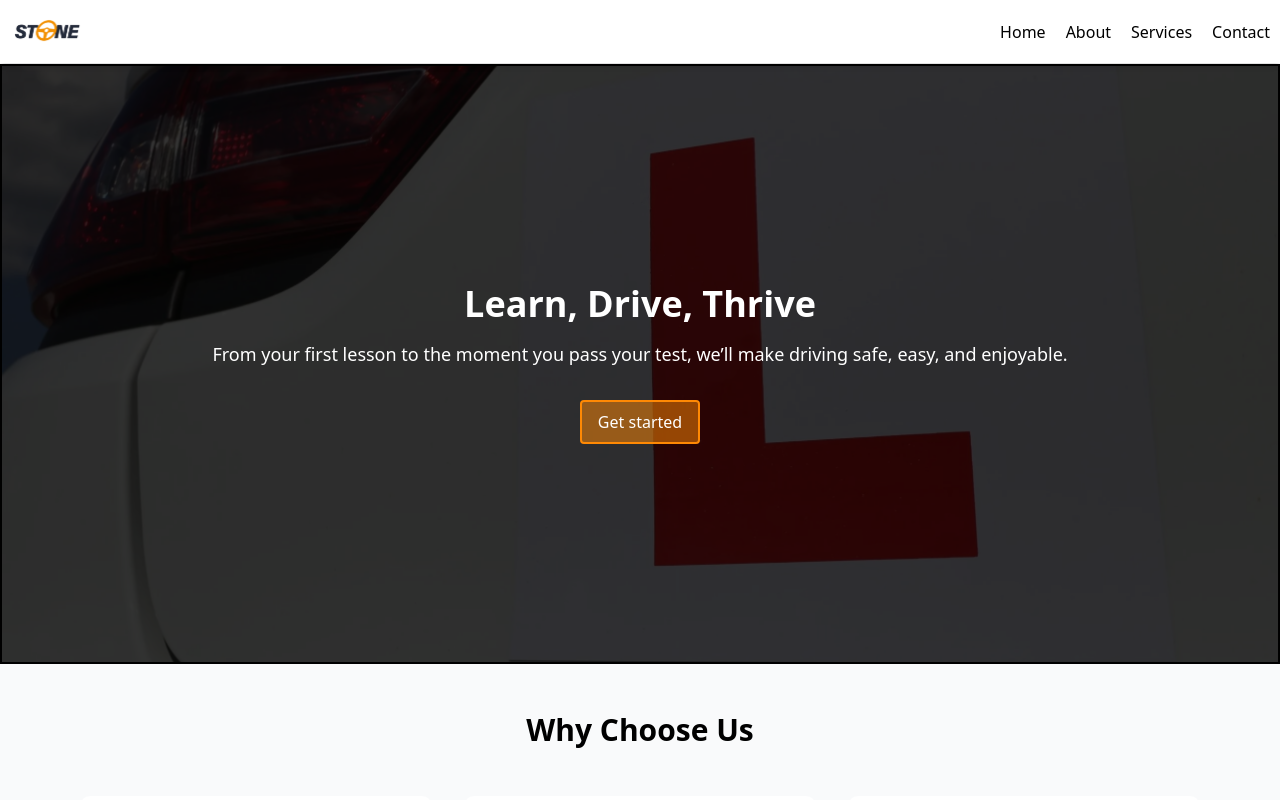
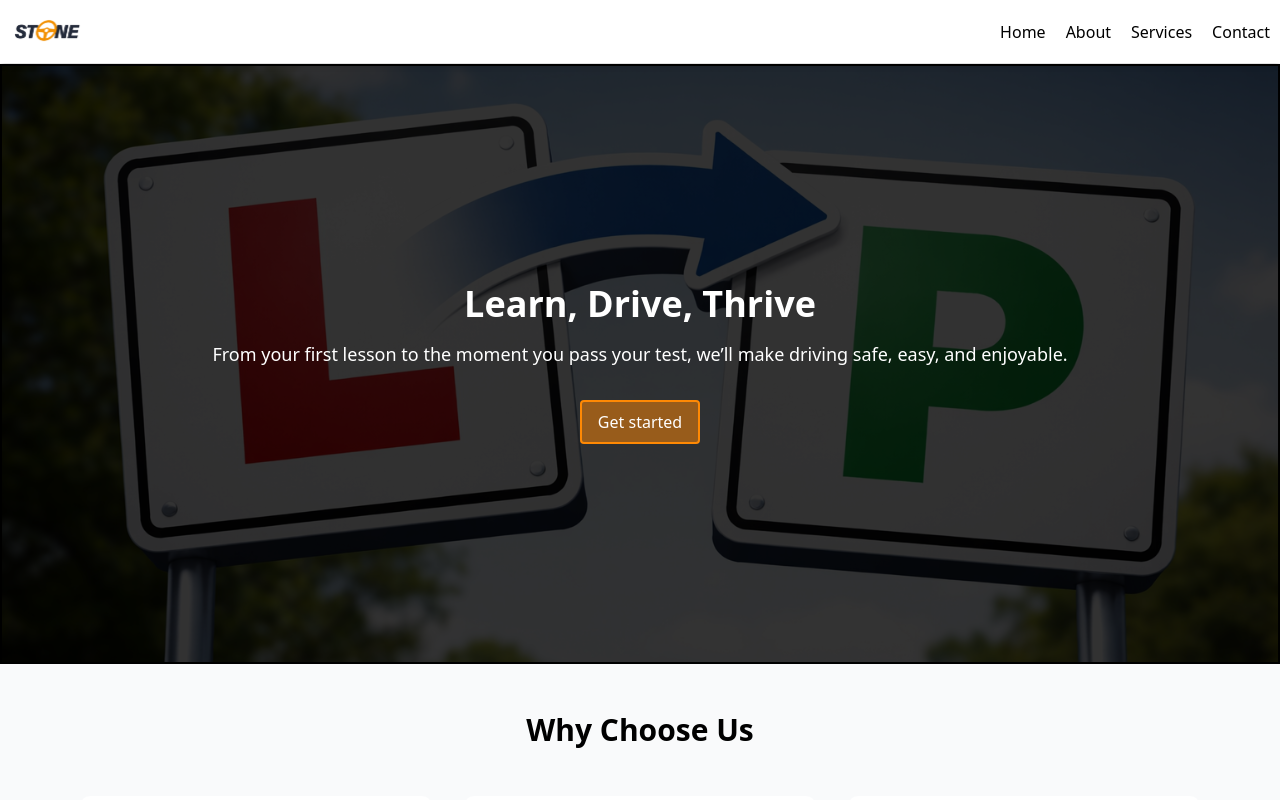
Before and after one commit to Salik689/stone-driving, a Next.js app: page / in a window 1280 px wide. Shown: the top 800 px of the page. Built offline with nearby package versions, Linux system fonts and the light colour scheme.

Commit message:
hero section picture update

```diff
--- a/app/page.js
+++ b/app/page.js
@@ -7,7 +7,7 @@ const Page = () => {
       <main className="relative h-[75vh] w-full border-2 bg-black border-black flex flex-col items-center justify-center p-3.5">
 
         {/* Background image */}
-        <div className="absolute inset-0 bg-[url('/image/lPlate.webp')] bg-cover bg-center bg-no-repeat opacity-20"></div>
+        <div className="absolute inset-0 bg-[url('/image/l_to_p.png')] bg-cover bg-center bg-no-repeat opacity-20"></div>
 
         <div className="relative z-10 text-center text-white space-y-4">
           <h1 className="text-4xl font-bold">Learn, Drive, Thrive</h1>
```
Also changed, not shown: public/image/l_to_p.png (added).
